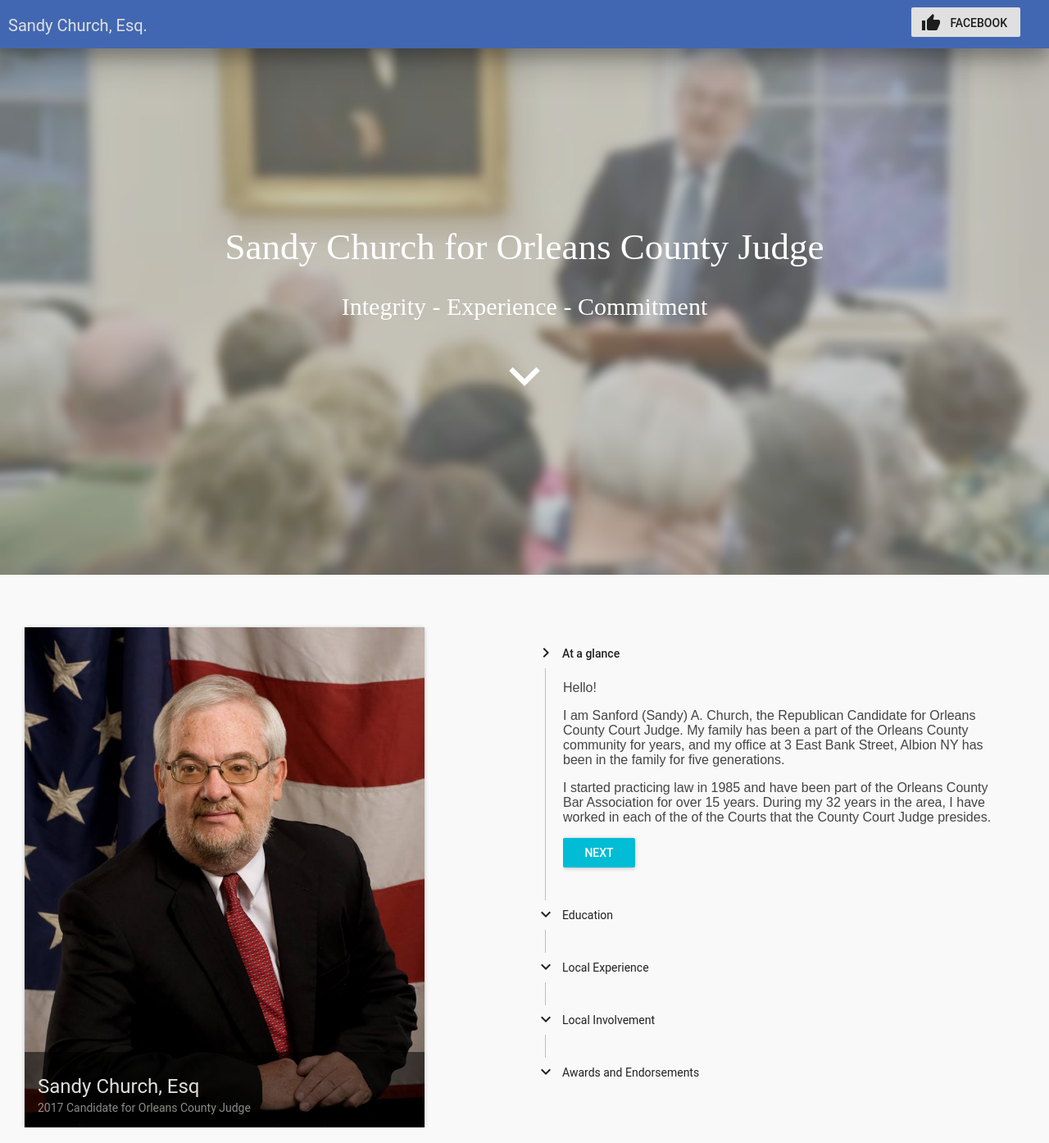
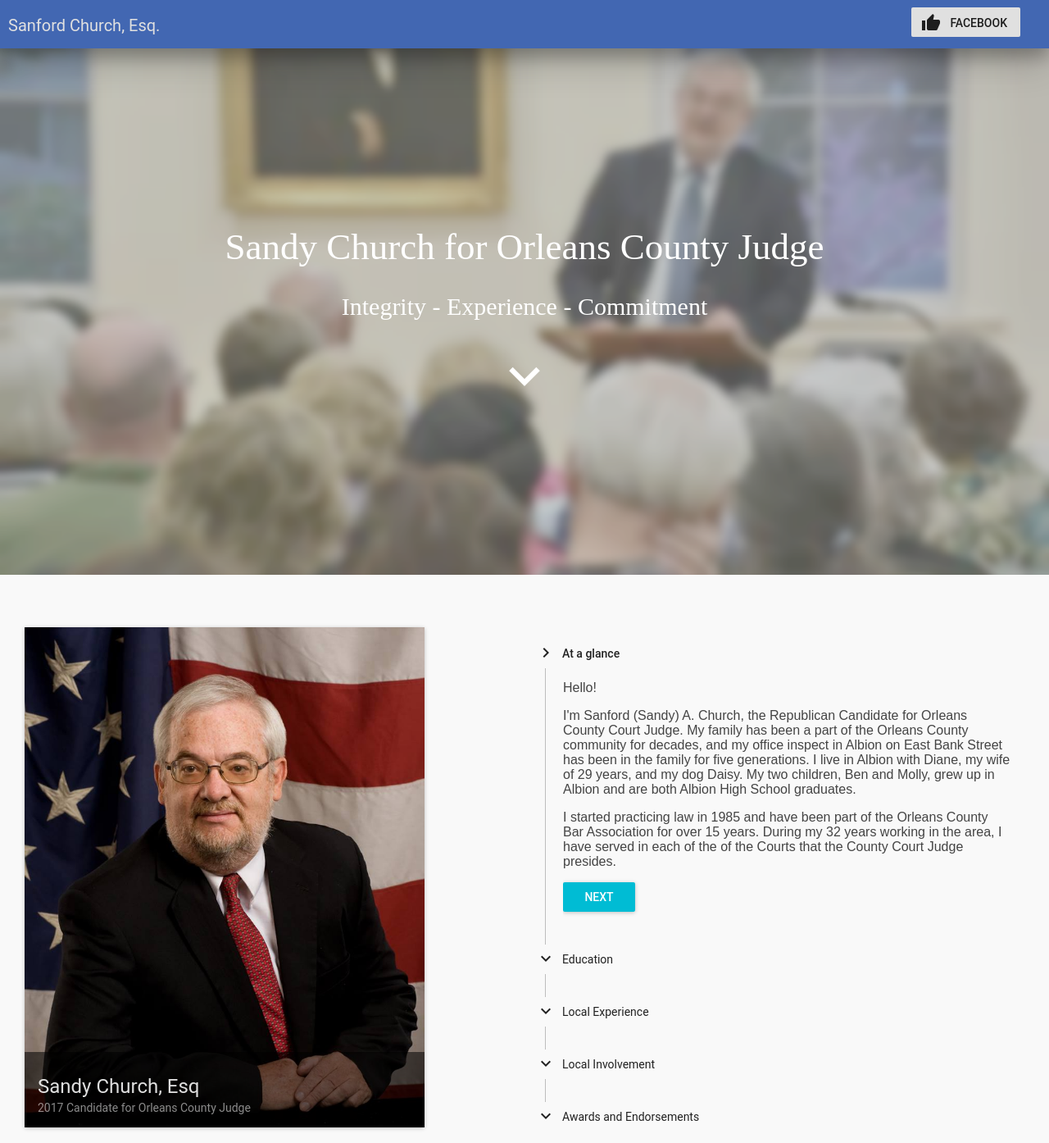
Before and after one commit to ras9841/SC_esq, a React (Create React App) app: page / in a window 1280 px wide. Shown: the whole page at 82% size. Built offline with nearby package versions, Linux system fonts and the light colour scheme.

Commit message:
Adjusted text.

```diff
--- a/public/index.html
+++ b/public/index.html
@@ -5,7 +5,6 @@
     <meta name="viewport" content="width=device-width, initial-scale=1, shrink-to-fit=no">
     <meta name="theme-color" content="#000000">
     <link rel="manifest" href="%PUBLIC_URL%/manifest.json">
-    <link rel="shortcut icon" href="%PUBLIC_URL%/favicon.ico">
     <link href="https://fonts.googleapis.com/icon?family=Material+Icons" rel="stylesheet">
     <title>Sandy Church for Orleans County Judge</title>
   </head>
--- a/src/Navbar.js
+++ b/src/Navbar.js
@@ -26,7 +26,7 @@ export default class Navbar extends Component {
           <div style={{display: "flex", float: "left"}}>
             <ToolbarTitle
               style={{marginLeft: "10px", marginTop: "3px"}}
-              text="Sandy Church, Esq."/>
+              text="Sanford Church, Esq."/>
           </div>
           <div style={{display: "flex", float: "right", marginRight: "25px"}}>
             <FlatButton
--- a/src/info/stepper_data.js
+++ b/src/info/stepper_data.js
@@ -5,13 +5,15 @@ let at_a_glance = () => (
   <div>
     Hello!
     <p>
-    I am Sanford (Sandy) A. Church, the Republican Candidate for Orleans County Court Judge.
-    My family has been a part of the Orleans County community for years, and my office at
-    3 East Bank Street, Albion NY has been in the family for five generations.
+    I'm Sanford (Sandy) A. Church, the Republican Candidate for Orleans County Court Judge.
+    My family has been a part of the Orleans County community for decades, and my office inspect
+    in Albion on East Bank Street has been in the family for five generations. I live in Albion
+    with Diane, my wife of 29 years, and my dog Daisy. My two children, Ben and Molly, grew
+    up in Albion and are both Albion High School graduates.
     </p>
     <p>
     I started practicing law in 1985 and have been part of the Orleans County Bar
-    Association for over 15 years. During my 32 years in the area, I have worked
+    Association for over 15 years. During my 32 years working in the area, I have served
     in each of the of the Courts that the County Court Judge presides.
     </p>
   </div>
```
Also changed, not shown: public/manifest.json, 1 other file (tests, documents, lock files or other folders).
